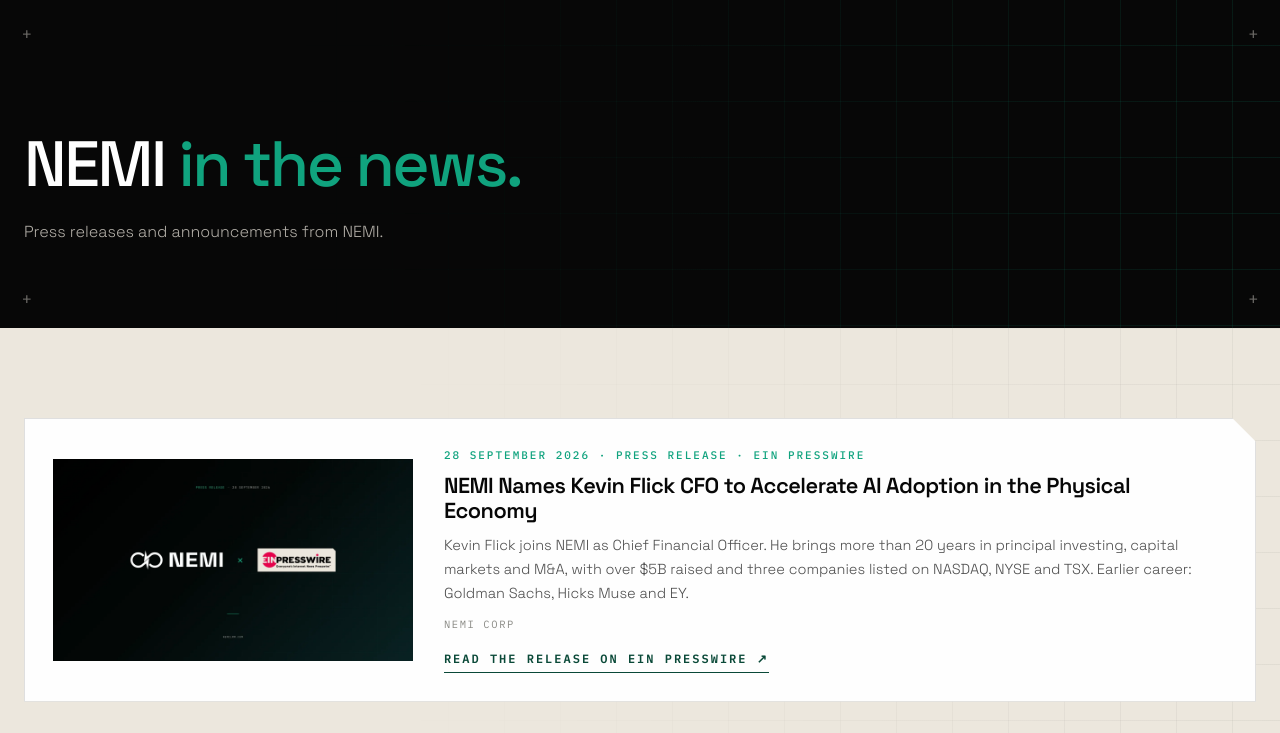
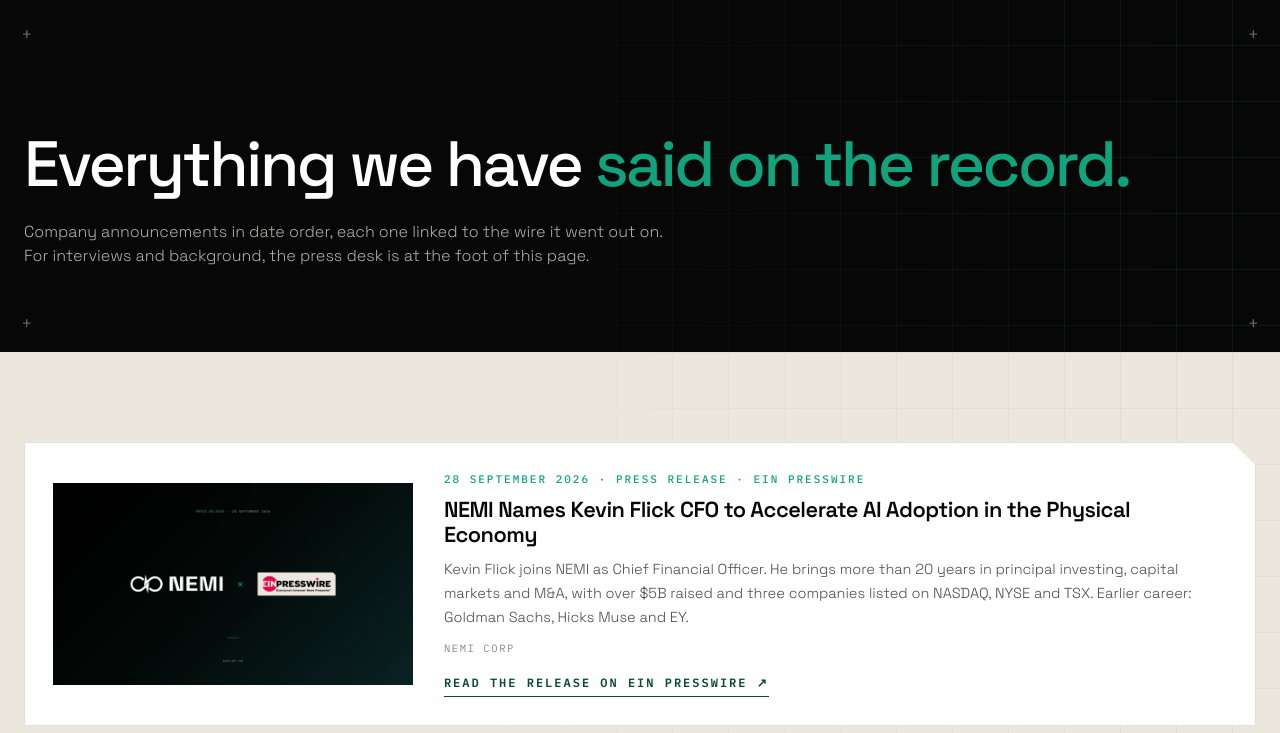
Before and after one commit to Nemi52344/nemi-lmm-site, a website: page press.html in a window 1280 px wide. Shown: the part 67-800 px from the top of the page. Drawn offline with Linux system fonts and the light colour scheme.

Commit message:
Newsroom heading and standfirst rewritten
The page carries releases NEMI issued, not coverage others wrote, so NEMI

```diff
--- a/press.html
+++ b/press.html
@@ -19,8 +19,8 @@ j=d.createElement(s),dl=l!='dataLayer'?'&l='+l:'';j.async=true;j.src=
 
   gtag('config', 'G-RLBK1DLVN7');
 </script>
-<title>Press · NEMI LMM</title>
-<meta name="description" content="Press releases and announcements from NEMI.">
+<title>Newsroom · NEMI LMM</title>
+<meta name="description" content="Company announcements from NEMI LMM in date order, each linked to the wire it went out on, with the press desk contact.">
 <!-- SEO:start -->
 <link rel="canonical" href="https://nemilmm.com/press.html">
 <meta name="theme-color" content="#070707">
@@ -28,16 +28,16 @@ j=d.createElement(s),dl=l!='dataLayer'?'&l='+l:'';j.async=true;j.src=
 <meta property="og:site_name" content="NEMI">
 <meta property="og:locale" content="en_US">
 <meta property="og:url" content="https://nemilmm.com/press.html">
-<meta property="og:title" content="Press · NEMI LMM">
-<meta property="og:description" content="Press releases and announcements from NEMI.">
+<meta property="og:title" content="Newsroom · NEMI LMM">
+<meta property="og:description" content="Company announcements from NEMI LMM in date order, each linked to the wire it went out on, with the press desk contact.">
 <meta property="og:image" content="https://nemilmm.com/assets/img/og-card.jpg?v=1">
 <meta property="og:image:width" content="1200">
 <meta property="og:image:height" content="630">
 <meta property="og:image:alt" content="NEMI — the Large Manufacturing Model">
 <meta name="twitter:card" content="summary_large_image">
 <meta name="twitter:site" content="@Nemi_LMM">
-<meta name="twitter:title" content="Press · NEMI LMM">
-<meta name="twitter:description" content="Press releases and announcements from NEMI.">
+<meta name="twitter:title" content="Newsroom · NEMI LMM">
+<meta name="twitter:description" content="Company announcements from NEMI LMM in date order, each linked to the wire it went out on, with the press desk contact.">
 <meta name="twitter:image" content="https://nemilmm.com/assets/img/og-card.jpg?v=1">
 <script type="application/ld+json">
 {
@@ -69,7 +69,7 @@ j=d.createElement(s),dl=l!='dataLayer'?'&l='+l:'';j.async=true;j.src=
 <link rel="preconnect" href="https://fonts.googleapis.com">
 <link rel="preconnect" href="https://fonts.gstatic.com" crossorigin>
 <link href="https://fonts.googleapis.com/css2?family=Space+Grotesk:wght@300;400;500;600;700&family=IBM+Plex+Mono:wght@400;500;600&display=swap" rel="stylesheet">
-<link rel="stylesheet" href="assets/css/style.css?v=193">
+<link rel="stylesheet" href="assets/css/style.css?v=194">
 <link rel="stylesheet" href="assets/css/nav-menu.css?v=12">
 <link rel="stylesheet" href="assets/css/blog.css?v=15">
 <link rel="icon" type="image/svg+xml" href="assets/img/favicon.svg?v=7">
@@ -112,9 +112,9 @@ height="0" width="0" style="display:none;visibility:hidden"></iframe></noscript>
   <div class="hero__grid"></div>
   <div class="crops" aria-hidden="true"><span>+</span><span>+</span><span>+</span><span>+</span></div>
   <div class="wrap">
-    <div class="kicker">Press &middot; NEMI</div>
-    <h1 style="margin-top:22px">NEMI <span class="accent">in the news.</span></h1>
-    <p>Press releases and announcements from NEMI.</p>
+    <div class="kicker">Newsroom &middot; NEMI LMM</div>
+    <h1 style="margin-top:22px">Everything we have <span class="accent">said on the record.</span></h1>
+    <p>Company announcements in date order, each one linked to the wire it went out on. For interviews and background, the press desk is at the foot of this page.</p>
   </div>
 </section>
 
```
Also changed, not shown: about.html (+1 -1 lines), blog-world-order-hardware-manufacturing.html (+1 -1 lines), blog.html (+1 -1 lines), careers.html (+1 -1 lines), case-coffee.html (+1 -1 lines), case-drone.html (+1 -1 lines), case-messenger.html (+1 -1 lines), case-pmi.html (+1 -1 lines), case-studies.html (+1 -1 lines), contact.html (+1 -1 lines), faq.html (+1 -1 lines), invest.html (+1 -1 lines), investor-relations.html (+3 -3 lines), lmm-stack.html (+1 -1 lines), 2 more files.
